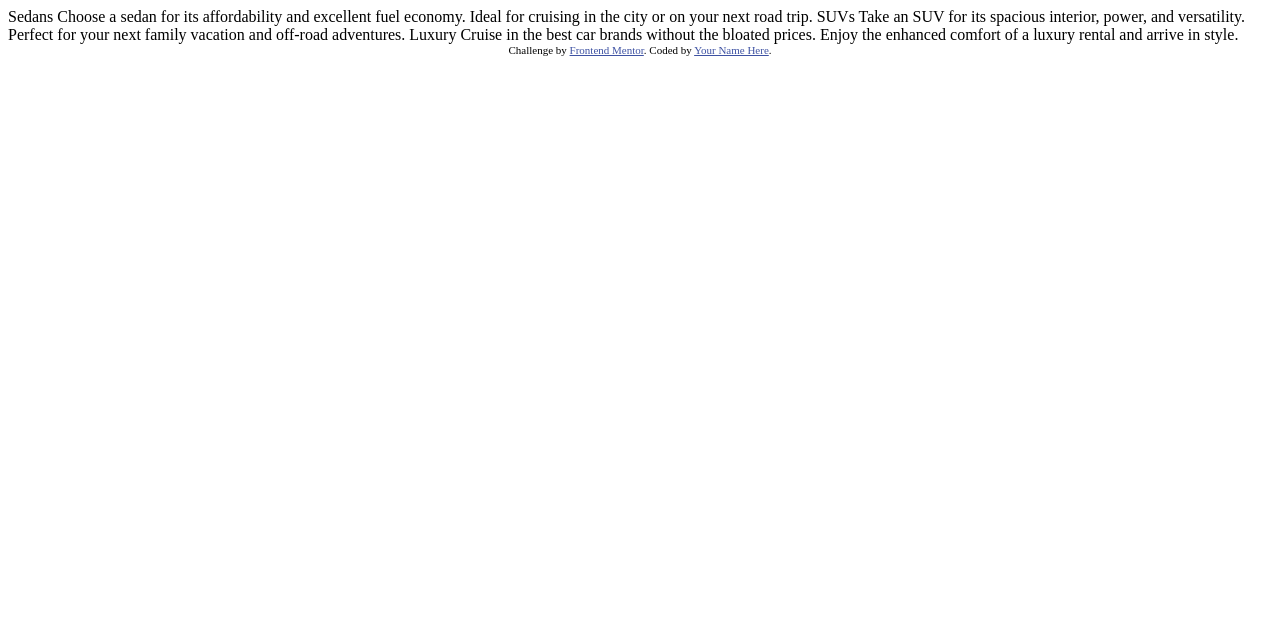
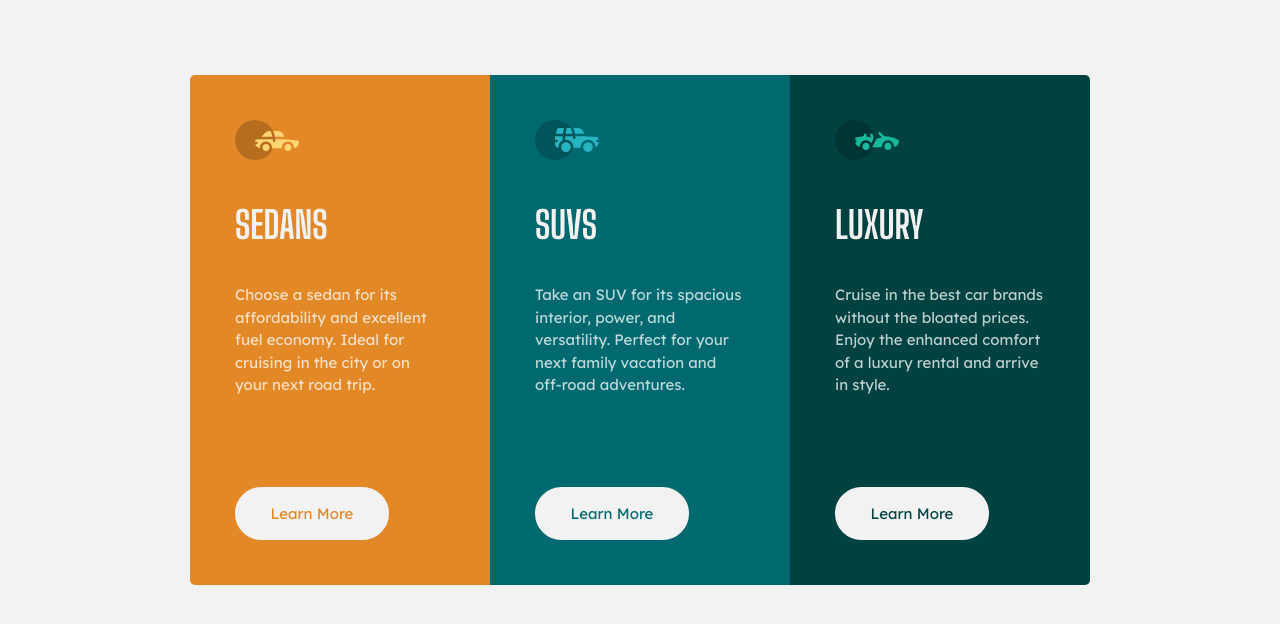
Before and after one commit to slickLink/3-column-card-preview-component, a plain HTML site: page index.html in a window 1280 px wide. Drawn offline with Linux system fonts and the light colour scheme.

Commit message:
version 1

```diff
--- a/index.html
+++ b/index.html
@@ -1,36 +1,43 @@
 <!DOCTYPE html>
 <html lang="en">
-<head>
-  <meta charset="UTF-8">
-  <meta name="viewport" content="width=device-width, initial-scale=1.0"> <!-- displays site properly based on user's device -->
+    <head>
+        <meta charset="UTF-8" />
+        <!-- displays site properly based on user's device -->
+        <meta name="viewport" content="width=device-width, initial-scale=1.0" />
+        <meta name="description" content="3-column preview card component solution"/>
+    <link
+        rel="icon"
+        type="image/png"
+        sizes="32x32"
+        href="./images/favicon-32x32.png"/>
+    <link rel="stylesheet" href="styles.css">
+    <title>Frontend Mentor | 3-column preview card component</title>
+    </head>
+    <body>
+    <section class="cards" role="main">
+        <article class="card">
+            <img src="./images/icon-sedans.svg" alt="sedan icon"/>
+            <h2 class="card-title">SEDANS</h2>
+            <p class="card-info">Choose a sedan for its affordability and excellent fuel economy.
+                Ideal for cruising in the city or on your next road trip.</p>
+            <a href="#" class="call2action">Learn More</a>
+        </article><!-- Sedans Card-->
 
-  <link rel="icon" type="image/png" sizes="32x32" href="./images/favicon-32x32.png">
+        <article class="card">
+            <img src="./images/icon-suvs.svg" alt="suv icon"/>
+            <h2 class="card-title">SUVS</h2>
+            <p class="card-info">Take an SUV for its spacious interior, power, and versatility. Perfect for your next
+                family vacation and off-road adventures.</p>
+            <a href="#" class="call2action">Learn More</a>
+        </article><!-- Sedans Card-->
 
-  <title>Frontend Mentor | 3-column preview card component</title>
-
-  <!-- Feel free to remove these styles or customise in your own stylesheet 👍 -->
-  <style>
-    .attribution { font-size: 11px; text-align: center; }
-    .attribution a { color: hsl(228, 45%, 44%); }
-  </style>
-</head>
-<body>
-
-  Sedans
-  Choose a sedan for its affordability and excellent fuel economy. Ideal for cruising in the city
-  or on your next road trip.
-
-  SUVs
-  Take an SUV for its spacious interior, power, and versatility. Perfect for your next family vacation
-  and off-road adventures.
-
-  Luxury
-  Cruise in the best car brands without the bloated prices. Enjoy the enhanced comfort of a luxury
-  rental and arrive in style.
-
-  <div class="attribution">
-    Challenge by <a href="https://www.frontendmentor.io?ref=challenge" target="_blank">Frontend Mentor</a>.
-    Coded by <a href="#">Your Name Here</a>.
-  </div>
-</body>
+        <article class="card">
+            <img src="./images/icon-luxury.svg" alt="luxury car icon"/>
+            <h2 class="card-title">LUXURY</h2>
+            <p class="card-info">Cruise in the best car brands without the bloated prices. Enjoy the enhanced comfort of a luxury
+                rental and arrive in style.</p>
+            <a href="#" class="call2action">Learn More</a>
+        </article><!-- Sedans Card-->
+    </section>
+    </body>
 </html>
--- /dev/null
+++ b/styles.scss
@@ -0,0 +1,121 @@
+
+@import url('https://fonts.googleapis.com/css2?family=Big+Shoulders+Display:wght@700&family=Lexend+Deca&display=swap');
+
+$bright_orange: hsl(31, 77%, 52%);
+$dark_cyan: hsl(184, 100%, 22%);
+$very_dark_cyan: hsl(179, 100%, 13%);
+$bg_color: hsl(0, 0%, 95%);
+$paragraph_color: hsla(0, 0%, 100%, 0.75);
+
+* {
+    margin: 0;
+    padding: 0;
+    font-family: 'Lexend Deca', sans-serif;
+    font-size: 15px;
+    color: $paragraph_color;
+}
+
+body {
+    background-color: $bg_color;
+    margin: 5em 0;
+}
+
+section {
+    margin: 0 1.5em;
+    display: flex;
+    flex-wrap: wrap;
+    justify-content: center;
+}
+
+.card {
+    flex: 0 1 210px;
+    padding: 3em;
+
+    h2 {
+        color: $bg_color;
+        font-family: 'Big Shoulders Display', cursive;
+        font-size: 2.5em;
+        margin: 2.5rem 0;
+    }
+
+    p {
+        line-height: 1.5em;
+        margin-bottom: 2em;
+    }
+
+    a {
+        display: block;
+        padding: 1em;
+        width: 8em;
+        text-decoration: none;
+        background-color: $bg_color;
+        border-radius: 30px;
+        border: 2px solid $bg_color;
+        text-align: center;
+        color: $dark_cyan;
+    }
+    a:hover {
+        background-color: inherit;
+        color: white !important;
+    }
+}
+
+.card:nth-child(1) {
+    border-radius: 5px 5px 0 0;
+    background-color: $bright_orange;
+
+    a {
+        color: $bright_orange;
+    }
+}
+
+.card:nth-child(2) {
+    border-radius: 0 0 5px 5px;
+    background-color: $dark_cyan;
+
+    a {
+        color: $dark_cyan;
+    }
+}
+
+
+.card:nth-child(3) {
+    background-color: $very_dark_cyan;
+    border-radius: 0 5px 5px 0;
+
+    a {
+        color: $very_dark_cyan;
+    }
+
+}
+
+@media screen and (min-width: 645px) {
+    .card:nth-child(1) {
+        border-radius: 5px 0 0 5px;
+    }
+
+    .card:nth-child(2) {
+        border-radius: 0 5px 5px 0;
+    }
+
+    .card:nth-child(3) {
+        border-radius: 0 0 5px 5px;
+    }
+
+}
+
+@media screen and (min-width: 945px) {
+    .card {
+        p {
+            margin-bottom: 6em;
+        }
+    }
+    .card:nth-child(2) {
+        border-radius: 0;
+    }
+
+    .card:nth-child(3) {
+        border-radius: 0 5px 5px 0;
+    }
+
+}
```
Also changed, not shown: styles.css (added), 1 other file.
